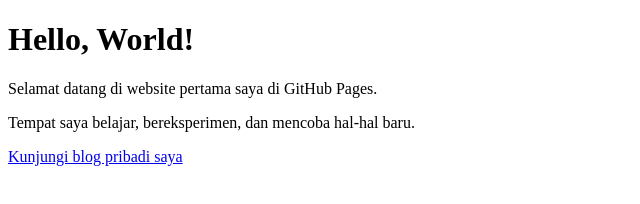
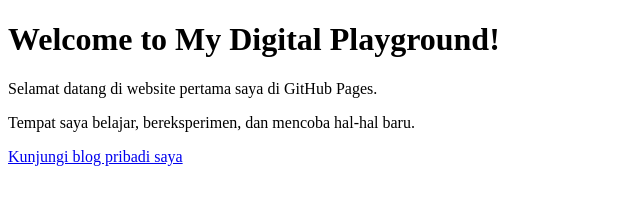
Before and after one commit to okkyachmad/okkyachmad.github.io, a plain HTML site: page index.html in a window 1280 px wide. Shown: the whole page, without its empty margins (0-640 px from the left). Drawn offline with Linux system fonts and the light colour scheme.

Commit message:
Update index.html
Update homepage heading

```diff
--- a/index.html
+++ b/index.html
@@ -7,7 +7,7 @@
 </head>
 <body>
 
-    <h1>Hello, World!</h1>
+   <h1>Welcome to My Digital Playground!</h1>
 
     <p>Selamat datang di website pertama saya di GitHub Pages.</p>
 
```
